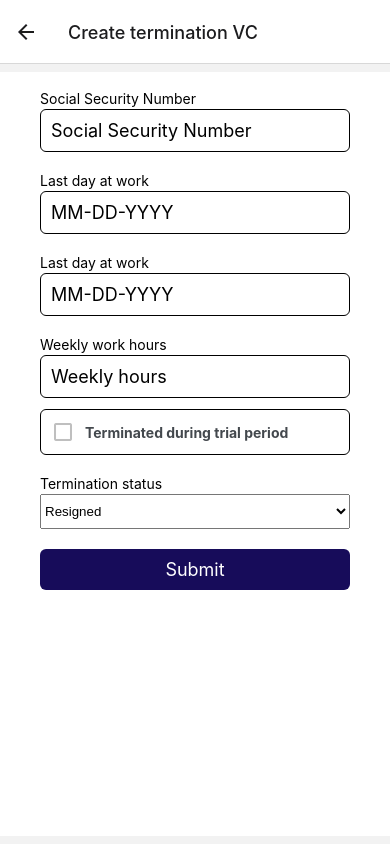
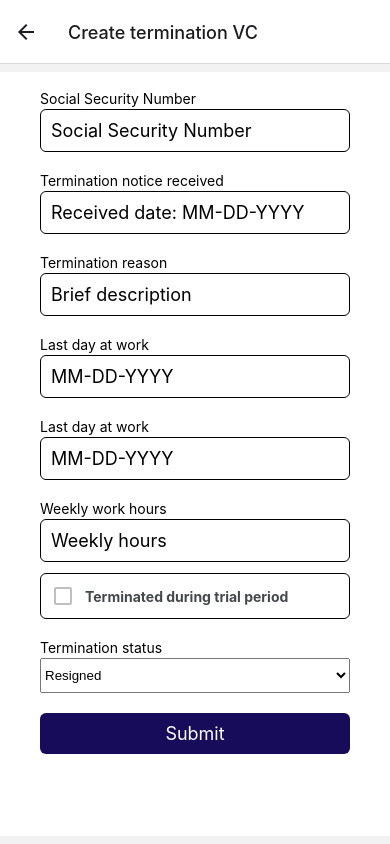
Before and after one commit to symfoni/bachelor, a React Native app: screen /SymfoniCreateTerminationVC in a window 390 px wide. Built offline with nearby package versions, Linux system fonts and the light colour scheme.

Commit message:
added new fields in termination form

```diff
--- a/app/components/terminationForm.tsx
+++ b/app/components/terminationForm.tsx
@@ -39,10 +39,11 @@ export default function TerminationForm({ screenName }: any) {
 			<Formik
 				initialValues={{
 					socialSecurityNumber: '',
+					terminationNoticeReceived: '',
+					terminationReason: '',
 					lastDayAtWork: '',
 					lastPayDay: '',
-					terminatedDuringTrialPeriod: false,
-					weeklyWorkHours: ''
+					terminatedDuringTrialPeriod: false
 				}}
 
 				validationSchema = {TerminationSchema}
@@ -67,6 +68,28 @@ export default function TerminationForm({ screenName }: any) {
 						/>
 
 						<Text>{props.touched.socialSecurityNumber && props.errors.socialSecurityNumber}</Text>
+
+						<Text style={formStyles.textLabel}>Termination notice received</Text>
+						<TextInput
+							style={formStyles.textInput}
+							placeholder='Received date: MM-DD-YYYY'
+							onChangeText={props.handleChange('terminationNoticeReceived')}
+							value={props.values.terminationNoticeReceived}
+							onBlur={props.handleBlur('terminationNoticeReceived')}
+						/>
+
+						<Text>{props.touched.terminationNoticeReceived && props.errors.terminationNoticeReceived}</Text>
+
+						<Text style={formStyles.textLabel}>Termination reason</Text>
+						<TextInput
+							style={formStyles.textInput}
+							placeholder='Brief description'
+							onChangeText={props.handleChange('terminationReason')}
+							value={props.values.terminationReason}
+							onBlur={props.handleBlur('terminationReason')}
+						/>
+
+						<Text>{props.touched.terminationReason && props.errors.terminationReason}</Text>
 
 						<Text style={formStyles.textLabel}>Last day at work</Text>
 						<TextInput
```
